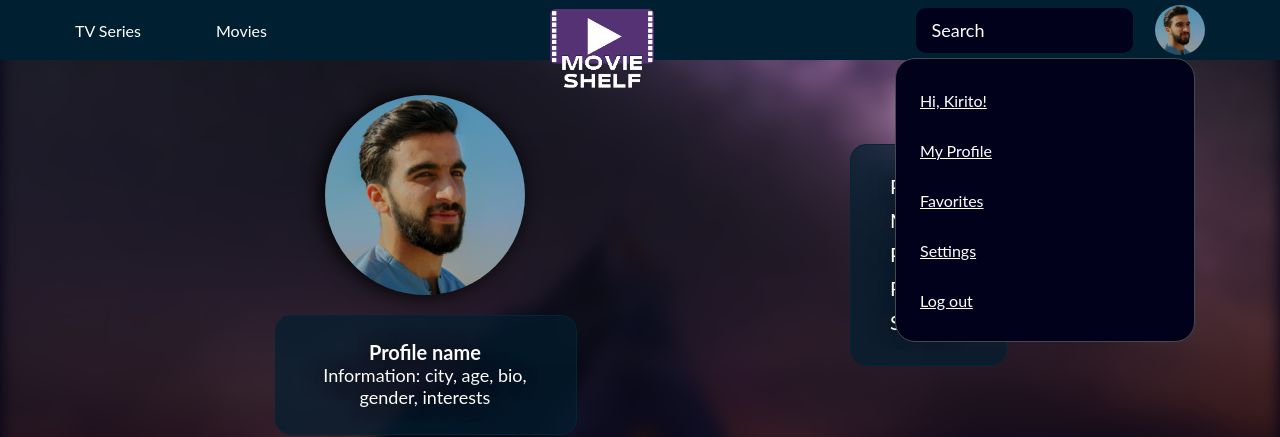
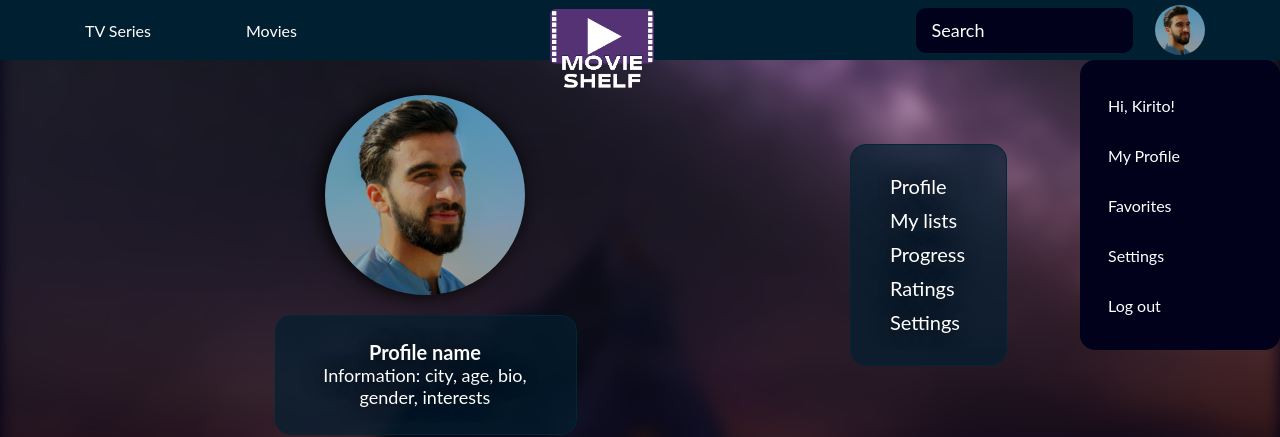
Before and after one commit to FabioFSS/Movie-Shelf, a React (Create React App) app in the folder movie_shelf_front/: page /progressdetailsoverview in a window 1280 px wide. Both pictures are taken after a click on the link 1180 px from the left and 30 px from the top of the page. Shown: the top 437 px of the page. Built offline with nearby package versions, Linux system fonts and the light colour scheme; the HTML template or start-up script is replaced by a standard one.

Commit message:
updated navbar

```diff
--- a/movie_shelf_front/src/components/styles/DropdownMenu.css
+++ b/movie_shelf_front/src/components/styles/DropdownMenu.css
@@ -1,20 +1,18 @@
 .dropdown {
     position: absolute;
-    top: 58px;
-    width: 300px;
-    transform: translateX(-45%);
+    top: 60px;
+    width: 200px;
     background-color: #01011C;
-    border: 1px solid #474a4d;
-    border-radius: 20px;
-    padding: 1rem;
-    overflow: hidden;
+    border-radius: 15px;
+    padding: 20px;
 }
 
 .menu-item {
+    text-decoration: none;
     height: 50px;
     display: flex;
     align-items: center;
-    border-radius: 20px;
+    border-radius: 15px;
     transition: background 500ms;
     padding: 0.5rem;
 }
--- a/movie_shelf_front/src/components/styles/Navbar.css
+++ b/movie_shelf_front/src/components/styles/Navbar.css
@@ -5,7 +5,7 @@
     display: flex;
     position: fixed;
     top: 0;
-    z-index: 999;
+    z-index: 9999;
 }
 
 .Navbar .leftSide {
@@ -23,6 +23,13 @@
     text-decoration: none;
     margin-left: 75px;
     color: #FFFFFF;
+    padding: 10px;
+    transition: background 100ms;
+    border-radius: 15px;
+}
+
+.Navbar .leftSide .links a:hover{
+    background-color: #0D5462AA;
 }
 
 .Navbar .middleSide {
```
